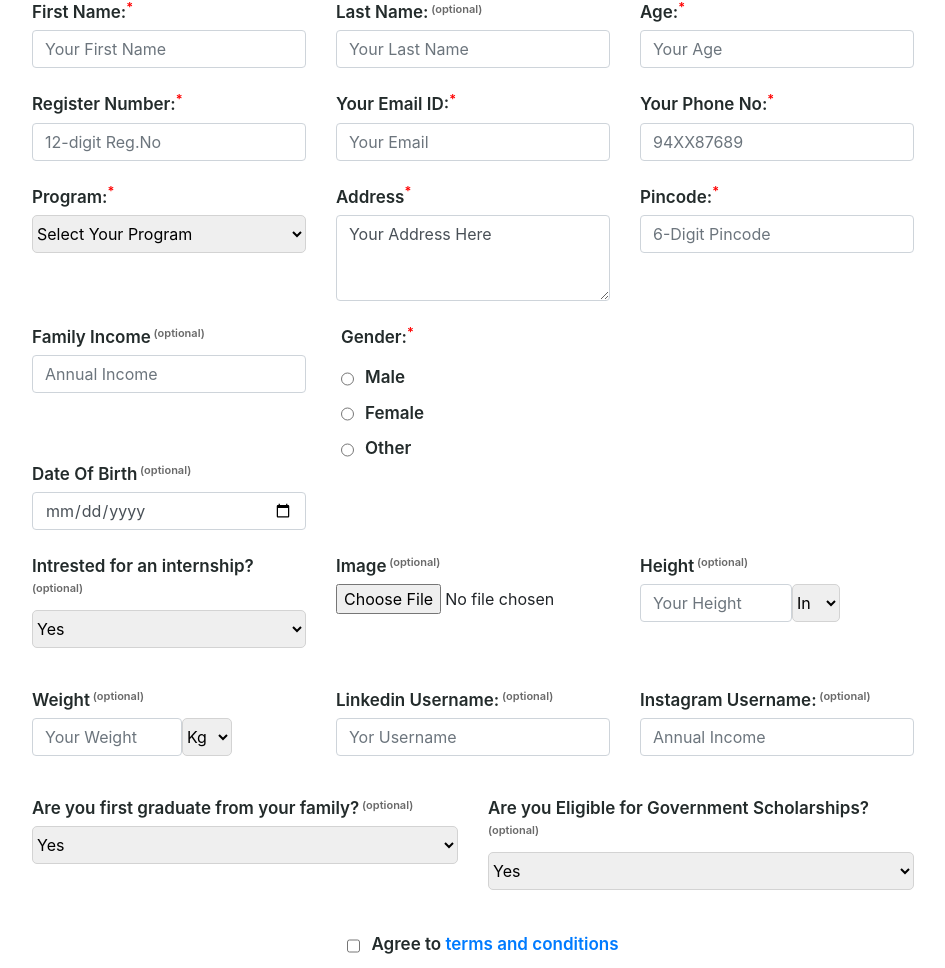
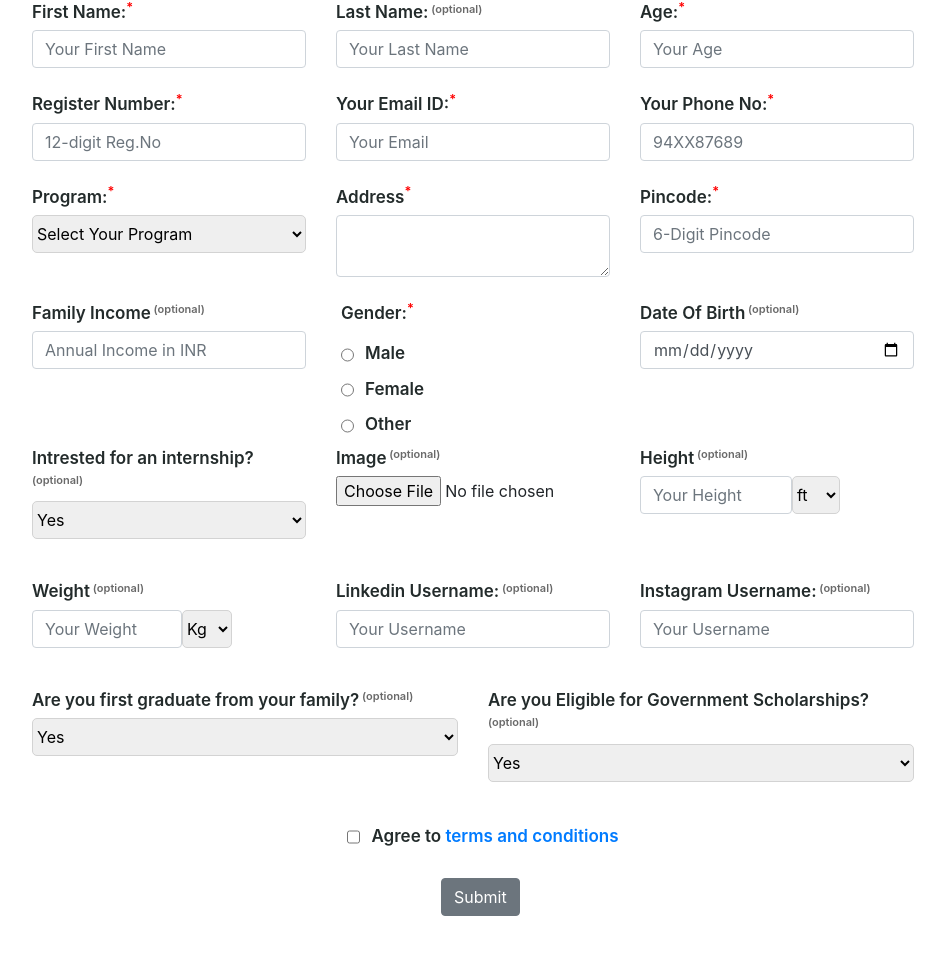
Before and after one commit to VishnuKaniyamvayal/Form-validation-using-jQuery, a plain HTML site: page index.html in a window 1280 px wide. Shown: the top 968 px of the page, without its empty margins (167-1112 px from the left). Drawn offline with Linux system fonts and the light colour scheme.

Commit message:
assessment completed:

```diff
--- a/index.html
+++ b/index.html
@@ -55,7 +55,7 @@
 			</div>
   			<div class="form-group col-md-4" >
     			<label for="address">Address<sup class="required">*</sup></label>
-    			<textarea type="text" class="form-control" id="address" name="address" rows="3">Your Address Here
+    			<textarea type="text" class="form-control" id="address" name="address" >
     			</textarea>
   			</div>
   			<div class="form-group col-md-4" >
@@ -66,9 +66,9 @@
 		<div class="row  mt-2 ">
   			<div class="form-group col-md-4" >
     			<label for="family_income">Family Income<sup class="optional">  (optional)</sup></label>
-    			<input type="text" class="form-control" id="family_income" placeholder="Annual Income" name="family_income">
+    			<input type="text" class="form-control" id="family_income" placeholder="Annual Income in INR" name="family_income">
   			</div>
-  			<div class="form-check "  id="gender">
+  			<div class="form-check col-md-4"  id="gender">
   				<label>Gender:<sup class="required">*</sup></label><br>
   				<input class="form-check-input" type="radio" name="radio" id="radio_male" value="male">
   				<label class="form-check-label" for="Radio_male">Male</label><br>
@@ -92,7 +92,7 @@
   			</div>
  			<div class="form-group col-md-4" >
    				<label for="image">Image<sup class="optional">  (optional)</sup></label>
-    			<input type="file" class="form-control-file" id="image" name="image">
+    			<input type="file" class="form-control-file" id="image" name="image" accept="image/*">
 
   			</div>
   			<div class="form-group col-md-4" >
@@ -100,7 +100,7 @@
     			<div class="dual_input">
     					<input type="text" class="form-control" id="height" placeholder="Your Height" name="height">
     					<select class="form-select" name="height_unit" id="height_unit">
-  								<option value="Inches">In</option>
+  								<option value="feet">ft</option>
   								<option value="Centimeter">Cm</option>
 						</select>
 				</div>
@@ -119,11 +119,11 @@
   			</div>
   			<div class="form-group col-md-4" >
     			<label for="linkedin_username">Linkedin Username:<sup class="optional">  (optional)</sup></label>
-    			<input type="text" class="form-control" id="linkedin_username" placeholder="Yor Username" name="linkedin_username">
+    			<input type="text" class="form-control" id="linkedin_username" placeholder="Your Username" name="linkedin_username">
   			</div>
   			<div class="form-group col-md-4" >
     			<label for="instagram_username">Instagram Username:<sup class="optional">  (optional)</sup></label>
-    			<input type="text" class="form-control" id="instagram_username" placeholder="Annual Income" name="instagram_username">
+    			<input type="text" class="form-control" id="instagram_username" placeholder="Your Username" name="instagram_username">
   					</div>
 		</div>
 		<div class="row mt-2">
@@ -143,10 +143,10 @@
   			</div>
 		</div>
 		<div class="form-check" id="terms">
-  				<input class="form-check-input" type="checkbox" value="" id="flexCheckDefault">
-  				<label class="form-check-label" for="flexCheckDefault">Agree to <a href="">terms and conditions</a></label>
+  				<input class="form-check-input" type="checkbox" value="" id="agree_terms" name="agree_terms">
+  				<label class="form-check-label" for="agree_terms">Agree to <a href="https://www.magloft.com/publications/6474/terms">terms and conditions</a></label><br>
 		</div>
-  <button type="submit" class="btn btn-primary ">Submit</button>
+  <button type="submit" class="btn btn-secondary" id="submit_button">Submit</button>
 </form>
 </body>
 <script type="text/javascript" src="scripts/jQuery.js"></script>
--- a/scripts/script.js
+++ b/scripts/script.js
@@ -1,18 +1,25 @@
 $(document).ready(function(){
+	jQuery.validator.addMethod("lettersonly", function(value, element)
+	{
+return this.optional(element) || /^[a-z," ",A-Z]+$/i.test(value);
+}, "Letters and spaces only please");
 	$("#student_registration_form").validate({
 		rules:{
 			first_name:{
+				lettersonly:true,
 				required:true,
 				maxlength:120,
 			},
 			last_name:{
 				maxlength:120,
+				number:false,
 			},
 			age:{
 				required:true,
 				number:true,
 			},
 			register_number:{
+				number:true,
 				required:true,
 				maxlength:12,
 				minlength:12,
@@ -34,14 +41,38 @@ $(document).ready(function(){
 			address:{
 				required:true,
 
+			},
+			pincode:{
+				required:true,
+				maxlength:6,
+				minlength:6,
+				number:true
+			},
+			family_income:{
+				number:true,
+			},
+			radio:{
+				required:true,
+			},
+			height:{
+				number:true,
+				maxlength:3,
+			},
+			weight:{
+				number:true,
+				maxlength:3,
+			},
+			agree_terms:{
+				required:true,
 			}
+
 
 
 		},
 		messages:{
 			first_name:{
 				required:"Please Enter Your First Name",
-				maxlength:120,
+				maxlength:"Maxlength exceededs",
 			},
 			last_name:{
 				maxlength:"Character limit exceded",
@@ -68,11 +99,63 @@ $(document).ready(function(){
 			program:{
 				required:"Select any one Program",
 
-			}
+			},
 			address:{
-				required:"Please Enter Your Address"
+				required:"Please Enter Your Address",
+			},
+			pincode:{
+				required:"Please Enter your Pincode",
+				maxlength:"6 digits required",
+				minlength:"6 digits required",
+				number:"Enter a valid pincode"
+			},
+			family_income:{
+				number:"Enter a valid amount",
+			},
+			height:{
+				number:"Enter a valid Digit",
+				maxlength:"invalid height value",
+			},
+			weight:{
+				number:"Enter a valid Digit",
+				maxlength:"invalid weight value",
+			},
+			agree_terms:{
+				required:"",
 			}
 
-		}
+
+		},
+		// function to place the error label  element after the main label
+		// function helps in ui layout error
+		errorPlacement: function(error, element)
+        {
+            if ( element.is(":radio" || ":checkbox") )
+            {
+                error.appendTo(element.parents('#gender') )
+                error.appendTo(element.parents('#terms') );
+            }
+            else
+            { // This is the default behavior
+                error.insertAfter( element );
+            }
+        },
+
+
 	})
+
+// function to change button color
+
+
+$('input:checkbox').change(function(){
+    if($(this).is(":checked")) { // if the agree terms checkbox is checked color is blue
+        $('#submit_button').addClass("btn-primary");
+        $('#submit_button').removeClass("btn-secondary");
+    } else { // else the color is gray
+        $('#submit_button').addClass("btn-secondary");
+        $('#submit_button').removeClass("btn-primary");
+    }
 })
+
+
+})
```
Also changed, not shown: styles/bootstrap.min.css.
